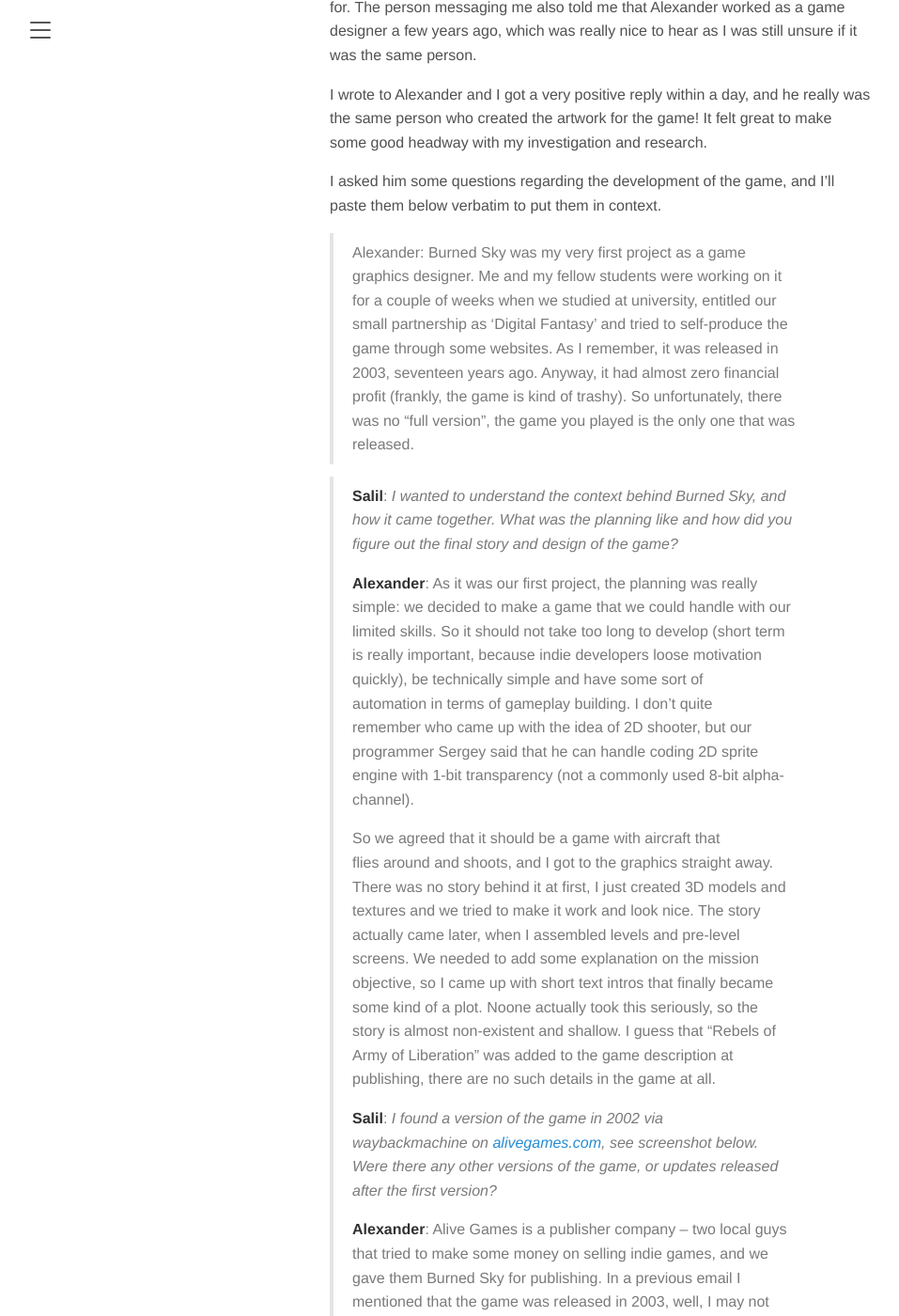
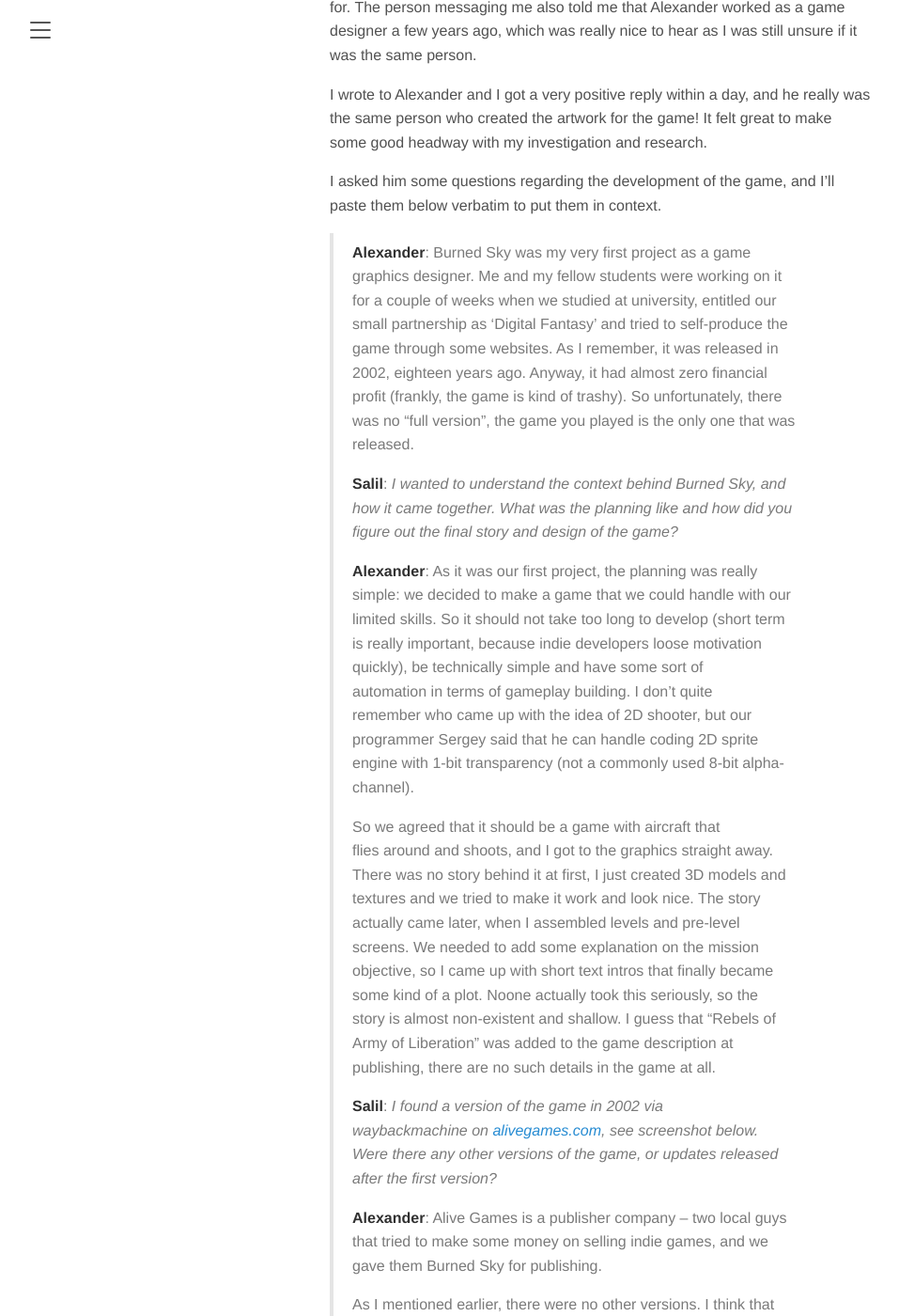
Before and after one commit to burnedsap/burnedsap.github.io, a Jekyll site: the page built from _posts/2020-08-05-video-game-histories-burned-sky.md, in a window 1280 px wide and 1400 px high, scrolled down 4264 px. Shown: the whole window at 94% size, without its empty margins (1-958 px from the left). Built offline with Jekyll 4.4.1, drawn with Linux system fonts in a browser that asks for light colours; some of the changed text lies outside the part shown.

Commit message:
Update 2020-08-05-video-game-histories-burned-sky.md

```diff
--- a/_posts/2020-08-05-video-game-histories-burned-sky.md
+++ b/_posts/2020-08-05-video-game-histories-burned-sky.md
@@ -40,8 +40,8 @@ I wrote to Alexander and I got a very positive reply within a day, and he really
 
 I asked him some questions regarding the development of the game, and I'll paste them below verbatim to put them in context.
 
-> Alexander: Burned Sky was my very first project as a game graphics designer. Me and my fellow students were working on it for a couple of weeks when we studied at university, entitled our small partnership as 'Digital Fantasy' and tried to self-produce the game through some websites. As I remember, it was released in 2003, seventeen years ago. Anyway, it had almost zero financial profit (frankly, the game is kind of trashy). So unfortunately, there was no "full version", the game you played is the only one that was released.
-
+> **Alexander**: Burned Sky was my very first project as a game graphics designer. Me and my fellow students were working on it for a couple of weeks when we studied at university, entitled our small partnership as 'Digital Fantasy' and tried to self-produce the game through some websites. As I remember, it was released in 2002, eighteen years ago. Anyway, it had almost zero financial profit (frankly, the game is kind of trashy). So unfortunately, there was no "full version", the game you played is the only one that was released.
+>
 > **Salil**: _I wanted to understand the context behind Burned Sky, and how it came together. What was the planning like and how did you figure out the final story and design of the game?_
 >
 > **Alexander**: As it was our first project, the planning was really simple: we decided to make a game that we could handle with our limited skills. So it should not take too long to develop (short term is really important, because indie developers loose motivation quickly), be technically simple and have some sort of automation in terms of gameplay building. I don't quite remember who came up with the idea of 2D shooter, but our programmer Sergey said that he can handle coding 2D sprite engine with 1-bit transparency (not a commonly used 8-bit alpha-channel).
@@ -50,7 +50,7 @@ I asked him some questions regarding the development of the game, and I'll paste
 >
 > **Salil**: _I found a version of the game in 2002 via waybackmachine on [alivegames.com](http://alivegames.com/), see screenshot below. Were there any other versions of the game, or updates released after the first version?_
 >
-> **Alexander**: Alive Games is a publisher company – two local guys that tried to make some money on selling indie games, and we gave them Burned Sky for publishing. In a previous email I mentioned that the game was released in 2003, well, I may not remember this quite correctly and admit that it was 2002.
+> **Alexander**: Alive Games is a publisher company – two local guys that tried to make some money on selling indie games, and we gave them Burned Sky for publishing.
 >
 > As I mentioned earlier, there were no other versions. I think that the game was simply stripped down and provided access to all levels after you buy the 'full version', but you still can see all pre-level screens in the graphics folder (they are not even compressed), so you can see what is the actual game size is (it was 10 levels in total, if I remember right). I'm also not quite sure how the game was protected, but I think that you simply got the missing level data files when bought a 'full version'.
 >
@@ -68,13 +68,13 @@ I asked him some questions regarding the development of the game, and I'll paste
 >
 > **Alexander**: There were no sketches, tryouts, on unaccepted versions. I simply created models in 3DSMax using my experience as a 3D-modelling hobbyist, rendered them and tried to make them as good as I could at the moment. Others had even less expertise in graphics, so there was no criticism and everything that was done got right into the game. The same is for the programming part: Sergey was working on the engine and others did not affect his work much. We all wanted to create something finished, and did not care much about polishing and perfection – we simply did not have enough skills to do anything significantly better.
 >
-> The only thing that was tweaked a bit is gameplay – the aircraft acceleration, max speed, set of weapons, how they work and how much power they have. We wanted to achieve a playable result that was fun, but still challenging. Not sure that we have dialed it perfectly )
+> The only thing that was tweaked a bit is gameplay – the aircraft acceleration, max speed, set of weapons, how they work and how much power they have. We wanted to achieve a playable result that was fun, but still challenging. Not sure that we have dialed it perfectly :)
 >
 > As for the art, I think it is gone with my old computer. I did not back up anything then (now I do), and lost a lot of my early 3D artwork and other stuff. That is also the reason I cannot recall the dates perfectly: I'm used to rely on records and file creation dates, but do not have them now.
 >
 > **Salil**: _What are the other game projects you were later involved with? Any exciting ones you'd like to share?_
 >
-> Alexander: The next project with Digital Fantasy was Treasure Hunter: [Treasure Hunter - Free download and software reviews - CNET Download.com](https://download.cnet.com/Treasure-Hunter/3000-2099_4-10414780.html)
+> **Alexander**: The next project with Digital Fantasy was Treasure Hunter: [Treasure Hunter - Free download and software reviews - CNET Download.com](https://download.cnet.com/Treasure-Hunter/3000-2099_4-10414780.html)
 >
 > Treasure Hunter is also kind of trashy and not really playable (insanely hard!), but it's in 3D. I also have an archive with the full version. It still can be run, but works weirdly on modern graphics cards.
 >
@@ -93,7 +93,7 @@ I asked him some questions regarding the development of the game, and I'll paste
 >
 > **Salil**: _Whatever happened to the other team members? I can't seem to find them online._
 >
-> **Alexander** The guys are fine :) As far as I know, Sergey and Eugene did not work on any games after that, except for Treasure Hunter (it was done by me and Eugene) and Burned Sky Shooter (Eugene's mini-project). They went into business applications development and management.
+> **Alexander**: The guys are fine :) As far as I know, Sergey and Eugene did not work on any games after that, except for Treasure Hunter (it was done by me and Eugene) and Burned Sky Shooter (Eugene's mini-project). They went into business applications development and management.
 >
 > So among us three, I had the most experience in gamedev (still pretty humble though), but finally quit Funlime games in 2007 and switched to web and mobile UI design.
 
```
